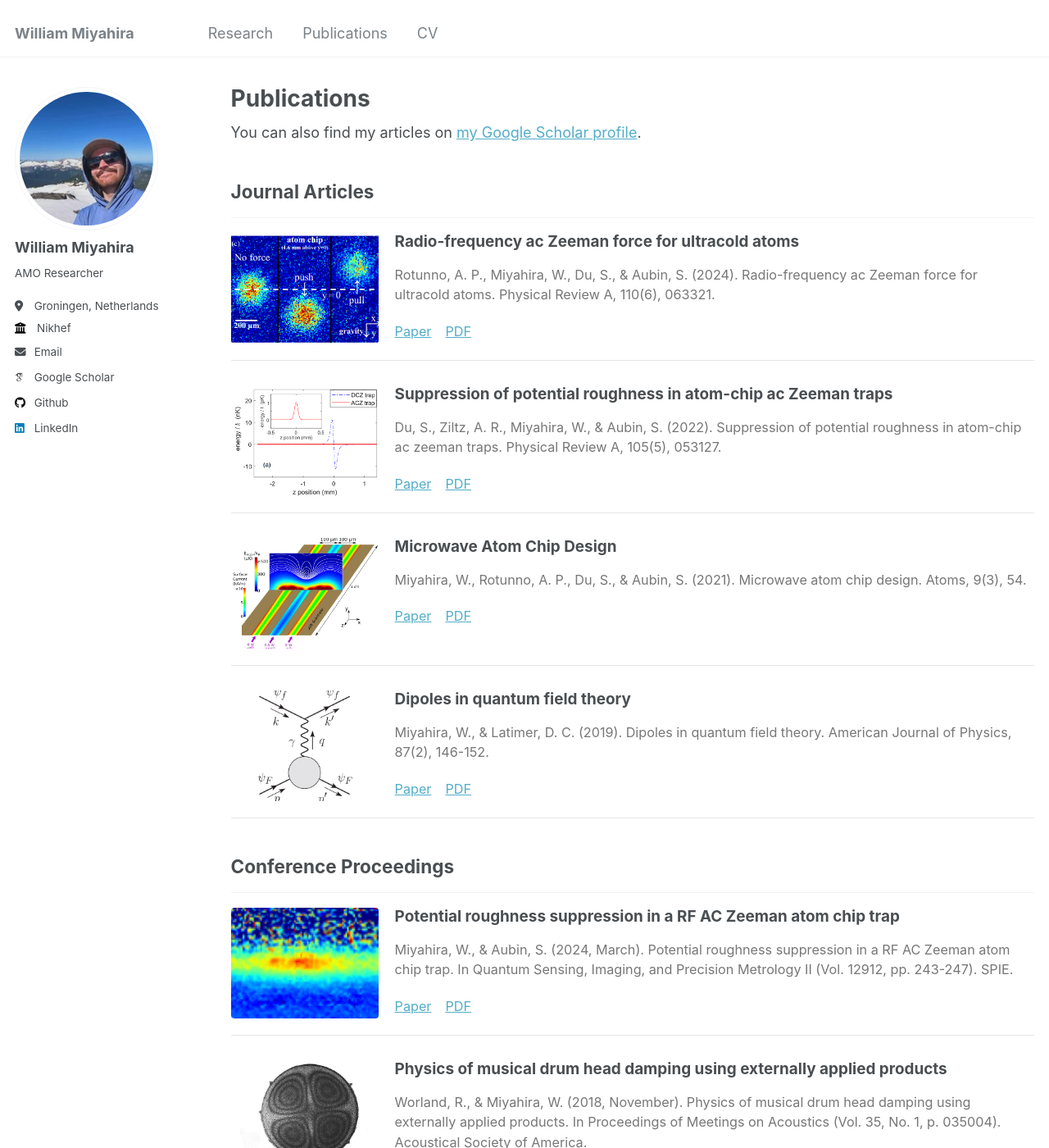
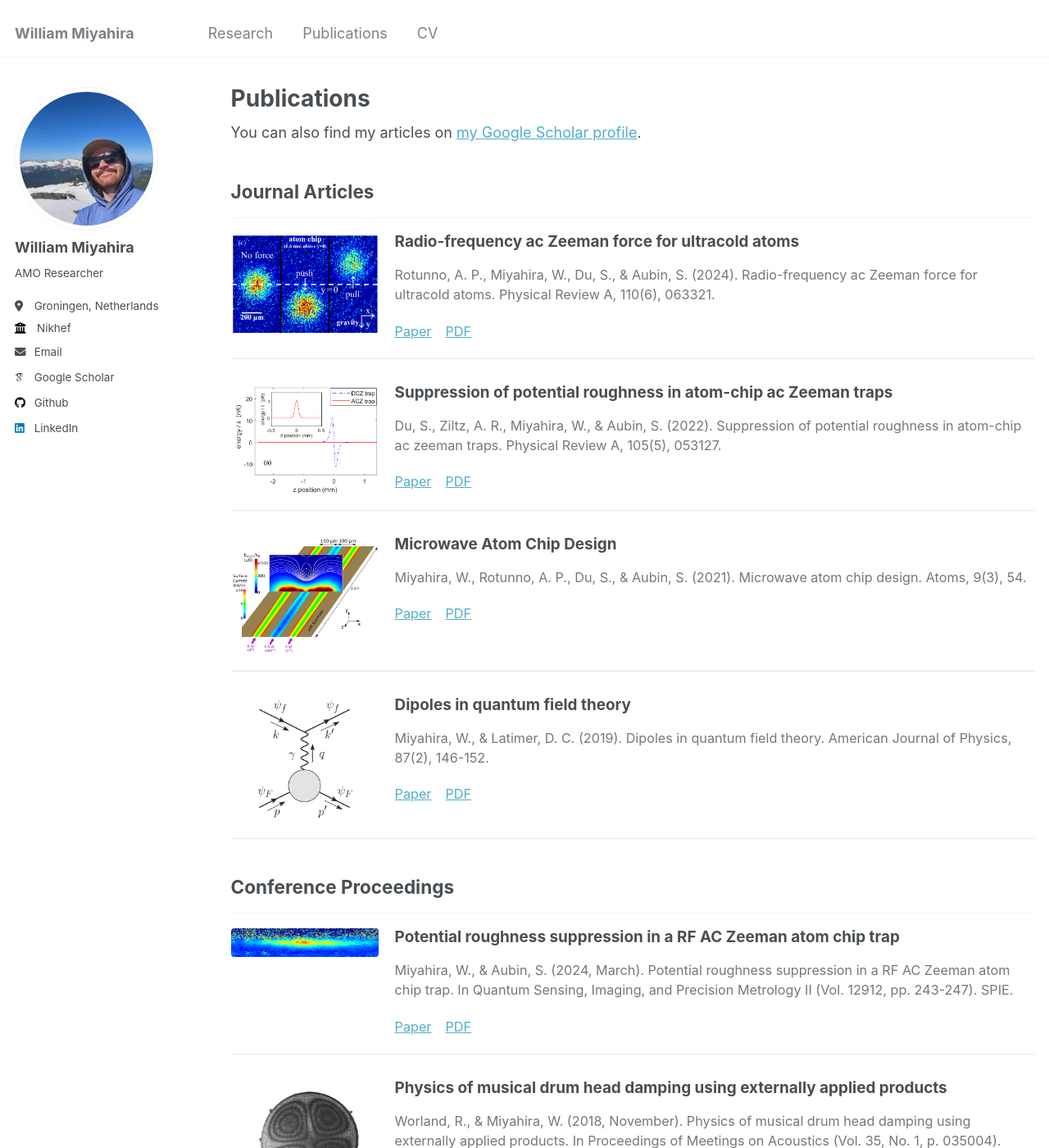
Before and after one commit to willmiyahira/willmiyahira.github.io, a Jekyll site: the page built from _pages/publications.html, in a window 1280 px wide and 1400 px high. Shown: the whole window at 82% size. Built offline with Jekyll 4.4.1, drawn with Linux system fonts in a browser that asks for light colours; some web fonts are replaced.

Commit message:
update pub image

```diff
--- a/_sass/_custom.scss
+++ b/_sass/_custom.scss
@@ -11,8 +11,8 @@
 
 .publication-image img {
   width: 100%;
-  aspect-ratio: 4 / 3;
-  object-fit: cover;
+  aspect-ratio: auto;
+  object-fit: contain;
   border-radius: 4px;
 }
 
```
